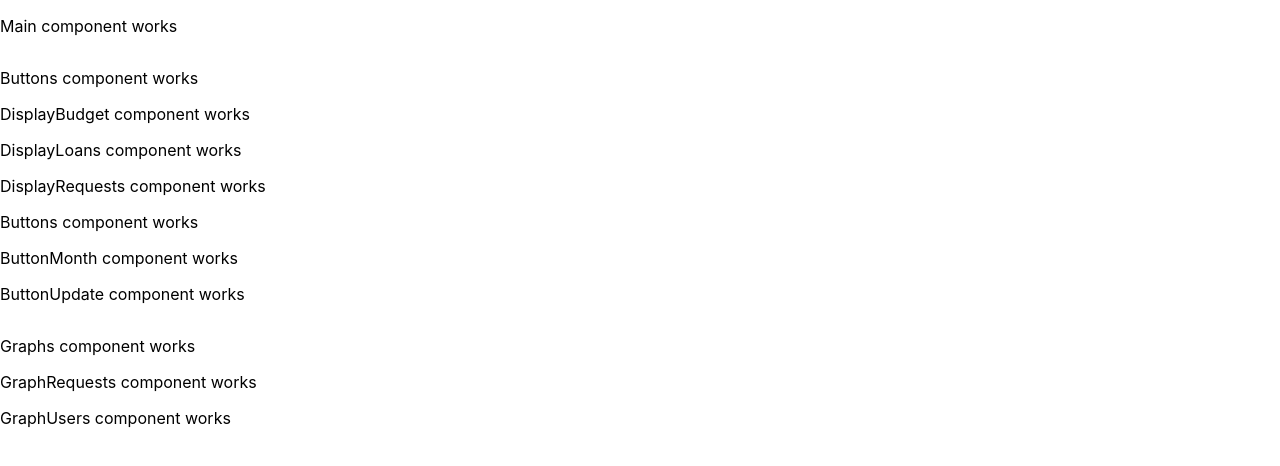
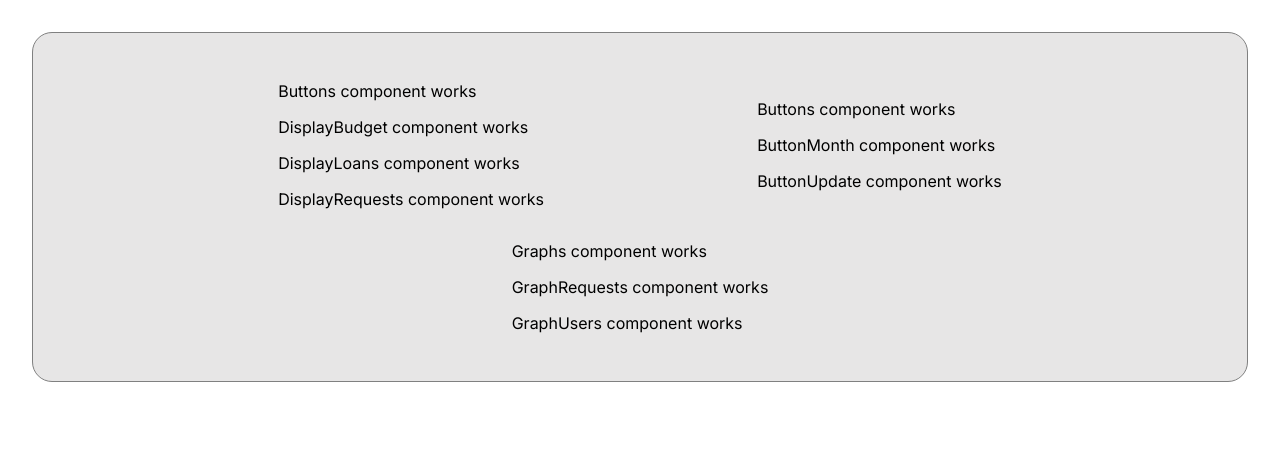
Before and after one commit to apausa/hackaton-jump2digital-finals, a React (Create React App) app in the folder frontend/: page / in a window 1280 px wide. Shown: the top 466 px of the page. Built offline with nearby package versions, Linux system fonts and the light colour scheme; no server answers.

Commit message:
Create styles in main

```diff
--- a/frontend/src/App.jsx
+++ b/frontend/src/App.jsx
@@ -2,8 +2,6 @@ import React from 'react';
 import { Provider } from 'react-redux';
 import configureStore from './redux/store';
 import Main from './components/organisms/Main/Main';
-
-import './App.scss';
 
 const App = () => (
   <Provider store={configureStore()}>
--- a/frontend/src/App.scss
+++ /dev/null
@@ -1,38 +0,0 @@
-.App {
-  text-align: center;
-}
-
-.App-logo {
-  height: 40vmin;
-  pointer-events: none;
-}
-
-@media (prefers-reduced-motion: no-preference) {
-  .App-logo {
-    animation: App-logo-spin infinite 20s linear;
-  }
-}
-
-.App-header {
-  background-color: #282c34;
-  min-height: 100vh;
-  display: flex;
-  flex-direction: column;
-  align-items: center;
-  justify-content: center;
-  font-size: calc(10px + 2vmin);
-  color: white;
-}
-
-.App-link {
-  color: #61dafb;
-}
-
-@keyframes App-logo-spin {
-  from {
-    transform: rotate(0deg);
-  }
-  to {
-    transform: rotate(360deg);
-  }
-}
--- a/frontend/src/components/organisms/Main/Main.jsx
+++ b/frontend/src/components/organisms/Main/Main.jsx
@@ -4,7 +4,8 @@ import bankCreator from '../../../redux/actions/bankCreator';
 import Buttons from '../../molecules/Buttons/Butttons';
 import Display from '../../molecules/Display/Display';
 import Graphs from '../../molecules/Graphs/Graphs';
-import styles from './main.scss';
+
+import './main.scss';
 
 const Main = () => {
   const dispatch = useDispatch();
@@ -17,20 +18,23 @@ const Main = () => {
   return (
     <main>
 
-      <p>Main component works</p>
-      <section className={styles.displayContainer}>
+      <section className="upContainer">
 
-        <Display />
+        <div className="displayContainer">
+          <Display />
+        </div>
 
-        <div className={styles.buttonsContainer}>
+        <div className="buttonsContainer">
           <Buttons />
         </div>
 
       </section>
 
-      <section className={styles.bottomContainer}>
+      <section className="bottomContainer">
 
-        <Graphs />
+        <div className="graphsContainer">
+          <Graphs />
+        </div>
 
       </section>
     </main>
--- a/frontend/src/components/organisms/Main/main.scss
+++ b/frontend/src/components/organisms/Main/main.scss
@@ -1,16 +1,48 @@
+@import url('https://fonts.googleapis.com/css2?family=Inter:wght@100;200;300;400;500;600;700;800;900&display=swap');
+
+// Variables
+$principal-color: #e7e6e6;
+$secondary-color: blue;
+$white: #e7e6e6;
+$black: #020202;
+
 main {
+    border: solid 1px grey;
+    background-color: $white;
+    border-radius: 20px;
+
+    margin: 2rem;
+    padding: 2rem;
+
     display: flex;
     flex-direction: column;
+    justify-content: space-evenly;
+
+    font-family: 'Inter', sans-serif;
 
     .upContainer {
         display: flex;
+        justify-content: space-evenly;
+        align-items: center;
 
-        height: 300px;
-        background-color: red;
+
+        .displayContainer {
+            display: flex;
+            justify-content: space-evenly;
+            align-items: center;
+        }
 
         .buttonsContainer {
             display: flex;
             flex-direction: column;
+            align-items: center;
         }
     }
+
+    .bottomContainer {
+        display: flex;
+        justify-content: space-evenly;
+        align-items: center;
+
+    }
 }
--- a/frontend/src/index.scss
+++ b/frontend/src/index.scss
@@ -1,13 +1,4 @@
 body {
   margin: 0;
-  font-family: -apple-system, BlinkMacSystemFont, 'Segoe UI', 'Roboto', 'Oxygen',
-    'Ubuntu', 'Cantarell', 'Fira Sans', 'Droid Sans', 'Helvetica Neue',
-    sans-serif;
-  -webkit-font-smoothing: antialiased;
-  -moz-osx-font-smoothing: grayscale;
+  font-family: 'Helvetica Neue', Helvetica, sans-serif;
 }
-
-code {
-  font-family: source-code-pro, Menlo, Monaco, Consolas, 'Courier New',
-    monospace;
-}
```
